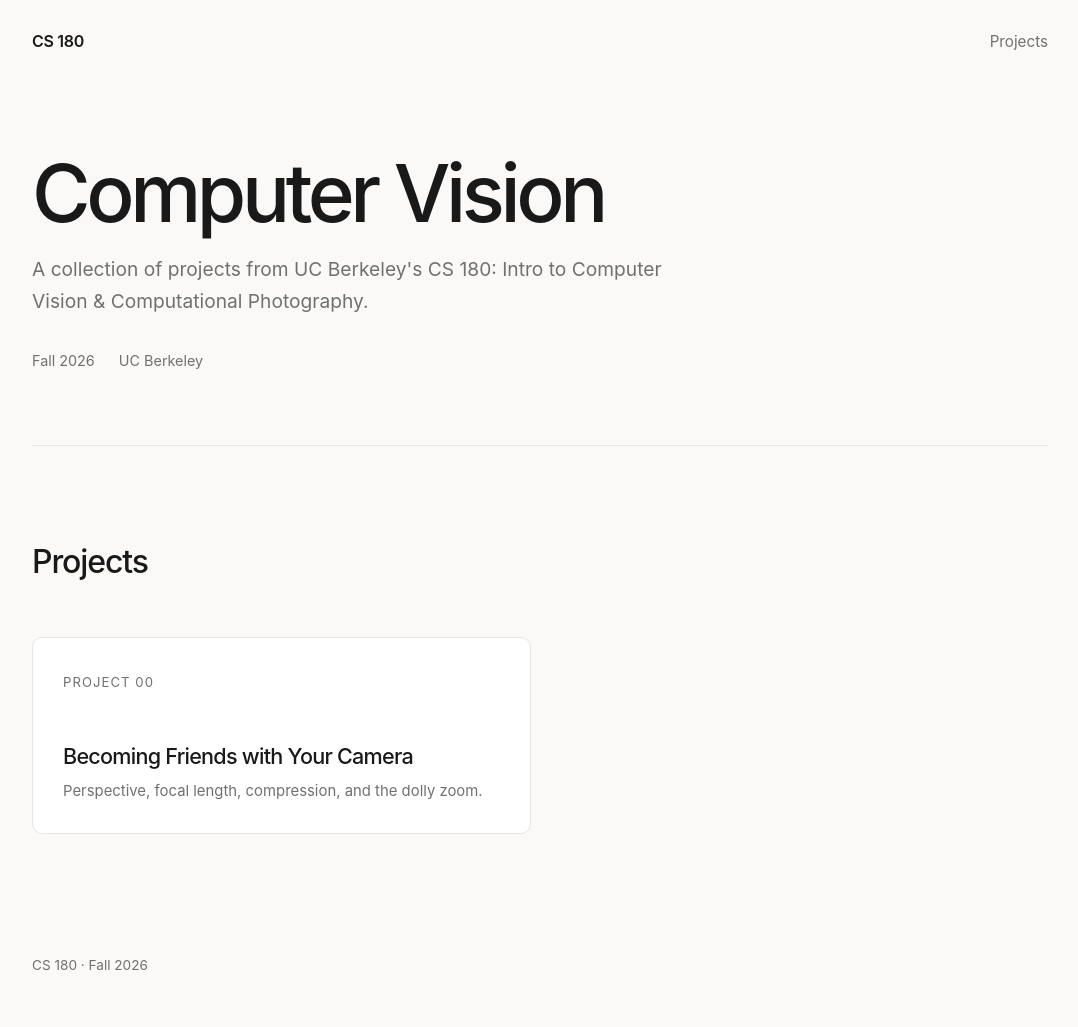
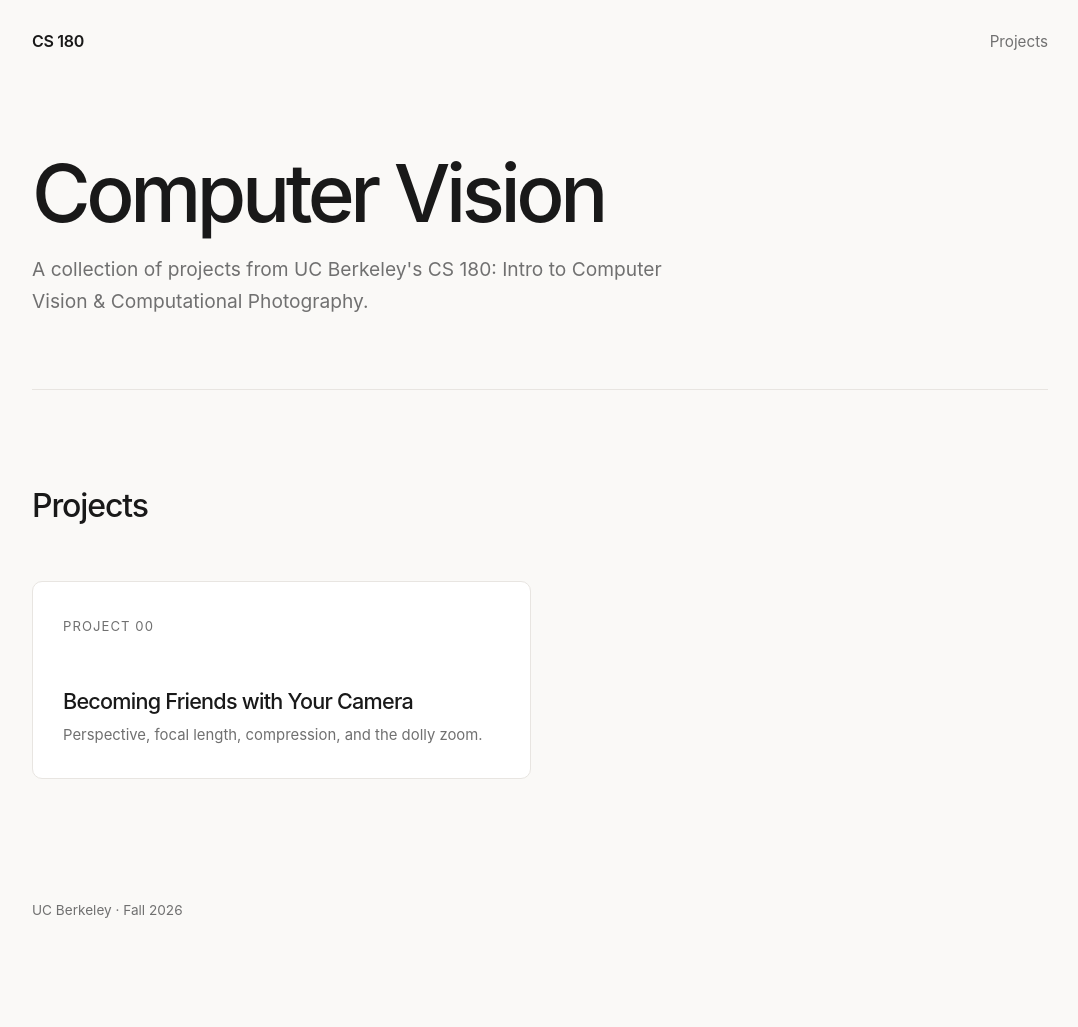
Before and after one commit to choclate180/choclate180.github.io, a plain HTML site: page index.html in a window 1280 px wide. Shown: the whole page, without its empty margins (100-1178 px from the left). After the commit the page ends 971 px from the top, so only its background shows below. Drawn offline with Linux system fonts and the light colour scheme.

Commit message:
html changes

```diff
--- a/index.html
+++ b/index.html
@@ -28,11 +28,6 @@
             A collection of projects from UC Berkeley's CS 180:
             Intro to Computer Vision & Computational Photography.
         </p>
-
-        <div class="meta">
-            <span>Fall 2026</span>
-            <span>UC Berkeley</span>
-        </div>
     </header>
 
     <div class="divider"></div>
@@ -73,7 +68,7 @@
 </main>
 
 <footer>
-    CS 180 · Fall 2026
+    UC Berkeley · Fall 2026
 </footer>
 
 </body>
```
